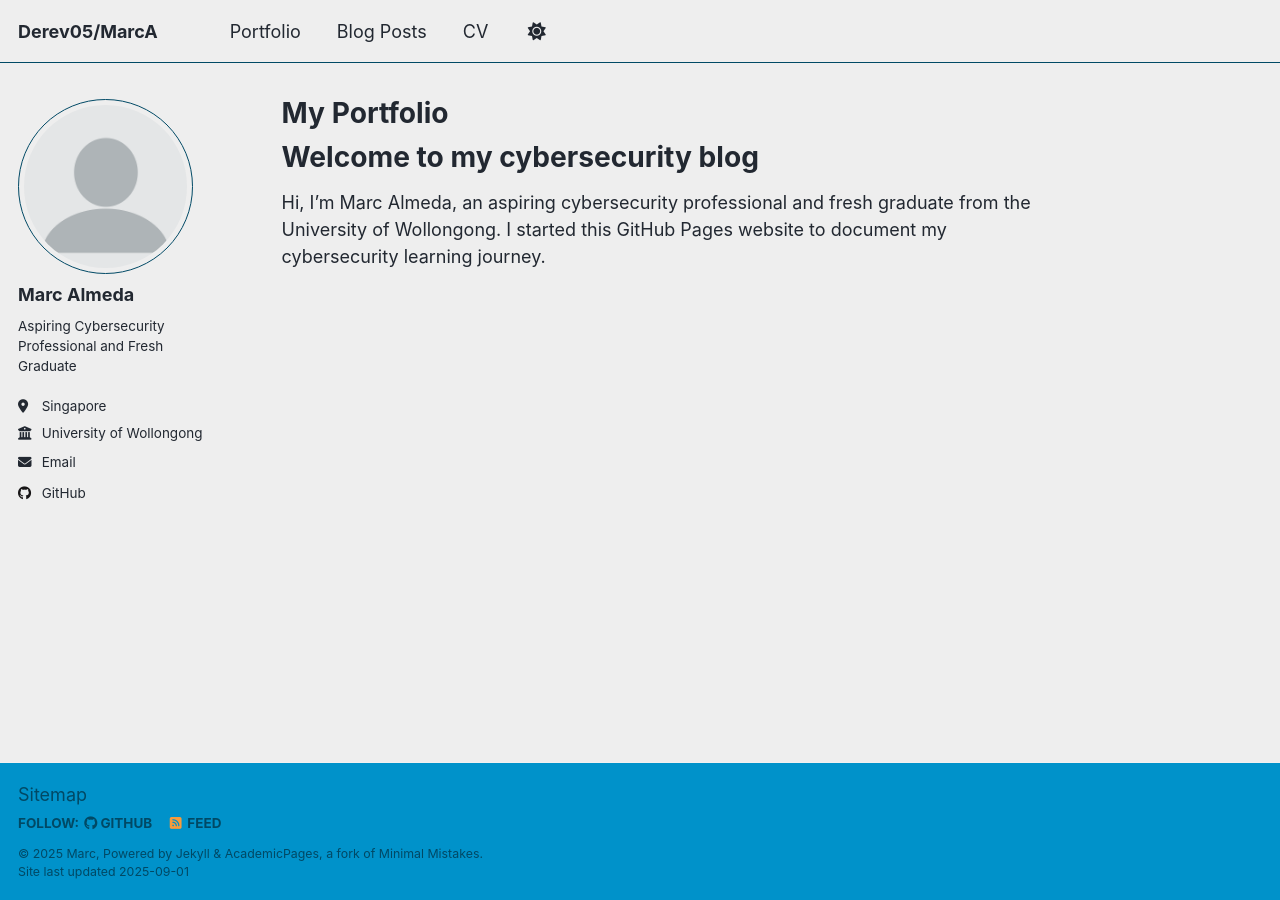
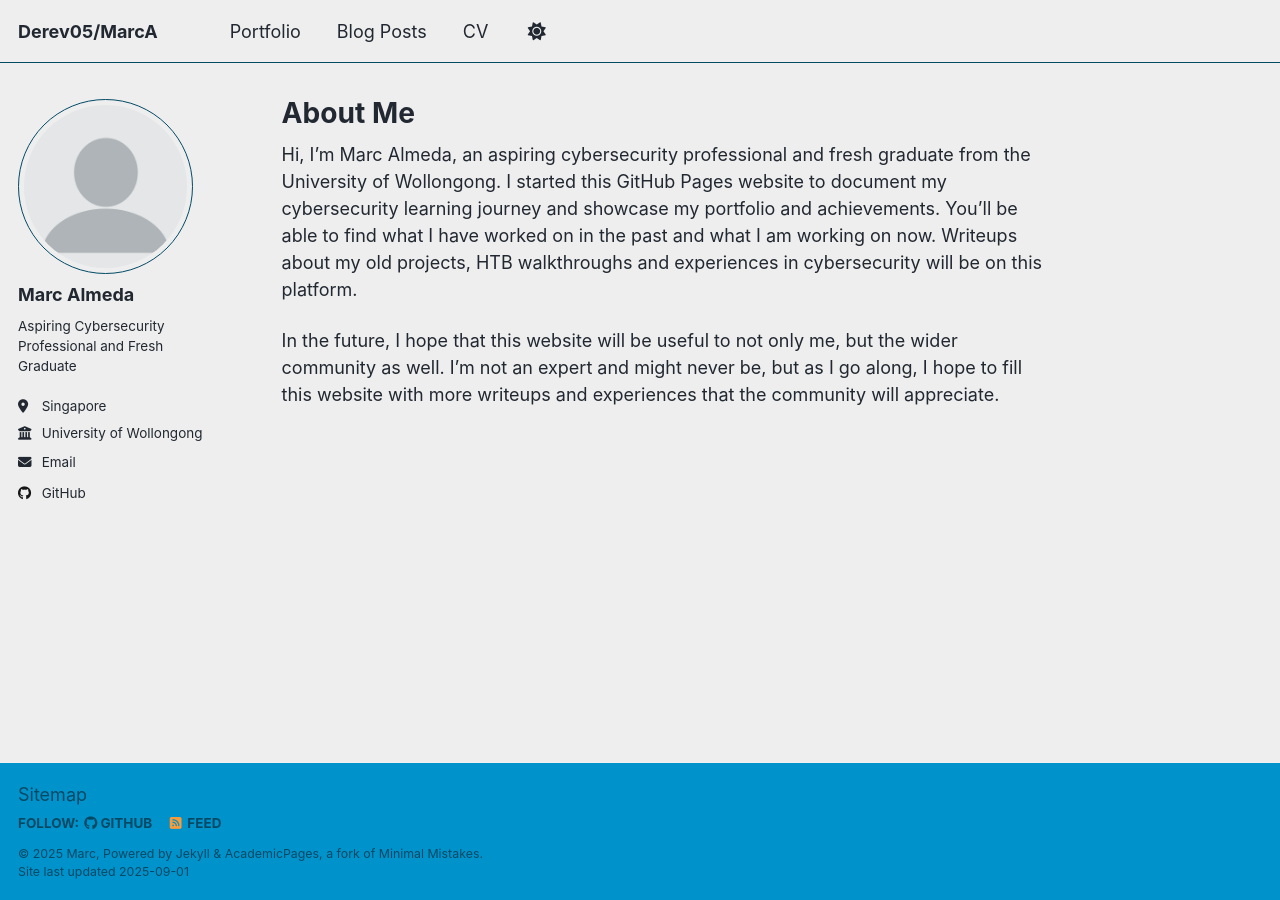
Before and after one commit to Derev05/derev05.github.io, a Jekyll site: the page built from _pages/about.md, in a window 1280 px wide. Built offline with Jekyll 4.4.1, drawn with Linux system fonts in a browser that asks for light colours; a script that is not in the unit is left out.

Commit message:
Update about.md

```diff
--- a/_pages/about.md
+++ b/_pages/about.md
@@ -1,11 +1,16 @@
 ---
 permalink: /
-title: "My Portfolio"
+title: "About Me"
 author_profile: true
 redirect_from:
   - /about/
   - /about.html
 ---
-Welcome to my cybersecurity blog
-====
-Hi, I'm Marc Almeda, an aspiring cybersecurity professional and fresh graduate from the University of Wollongong. I started this GitHub Pages website to document my cybersecurity learning journey.
+Hi, I'm Marc Almeda, an aspiring cybersecurity professional and fresh graduate from the University of Wollongong.
+I started this GitHub Pages website to document my cybersecurity learning journey and showcase my portfolio and achievements.
+You'll be able to find what I have worked on in the past and what I am working on now.
+Writeups about my old projects, HTB walkthroughs and experiences in cybersecurity will be on this platform.
+
+In the future, I hope that this website will be useful to not only me, but the wider community as well.
+I'm not an expert and might never be, but as I go along, I hope to fill this website with more writeups and
+experiences that the community will appreciate.
```
